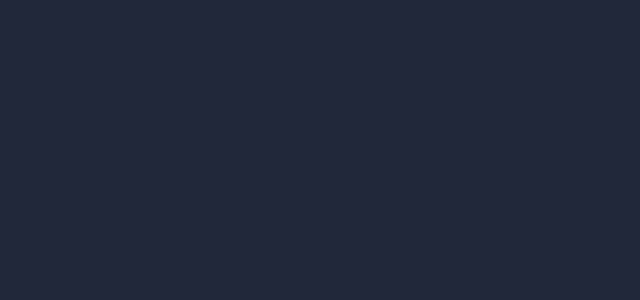
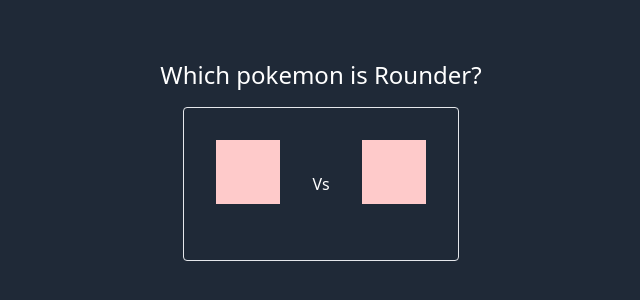
Before and after one commit to Dariwka/pokemon, a Next.js app: page / in a window 1280 px wide. Shown: the part 240-540 px from the top of the page, without its empty margins (319-959 px from the left). Built offline with nearby package versions, Linux system fonts and the light colour scheme.

Commit message:
basic UI structure

```diff
--- a/pages/index.tsx
+++ b/pages/index.tsx
@@ -2,9 +2,14 @@
 
 const Home: NextPage = () => {
   return (
-    <div className="h-screen w-screen flex flex-com">
-      <div className="bg-red-200"></div>
-      <div className="bg-pink-400"></div>
+    <div className="h-screen w-screen flex flex-col justify-center items-center relative">
+      <div className="text-2xl text-center">Which pokemon is Rounder?</div>
+      <div className="p-2" />
+      <div className="border rounded p-8 flex justify-between max-w-2xl">
+        <div className="w-16 h-16 bg-red-200" />
+        <div className="p-8">Vs</div>
+        <div className="w-16 h-16 bg-red-200" />
+      </div>
     </div>
   );
 };
```
